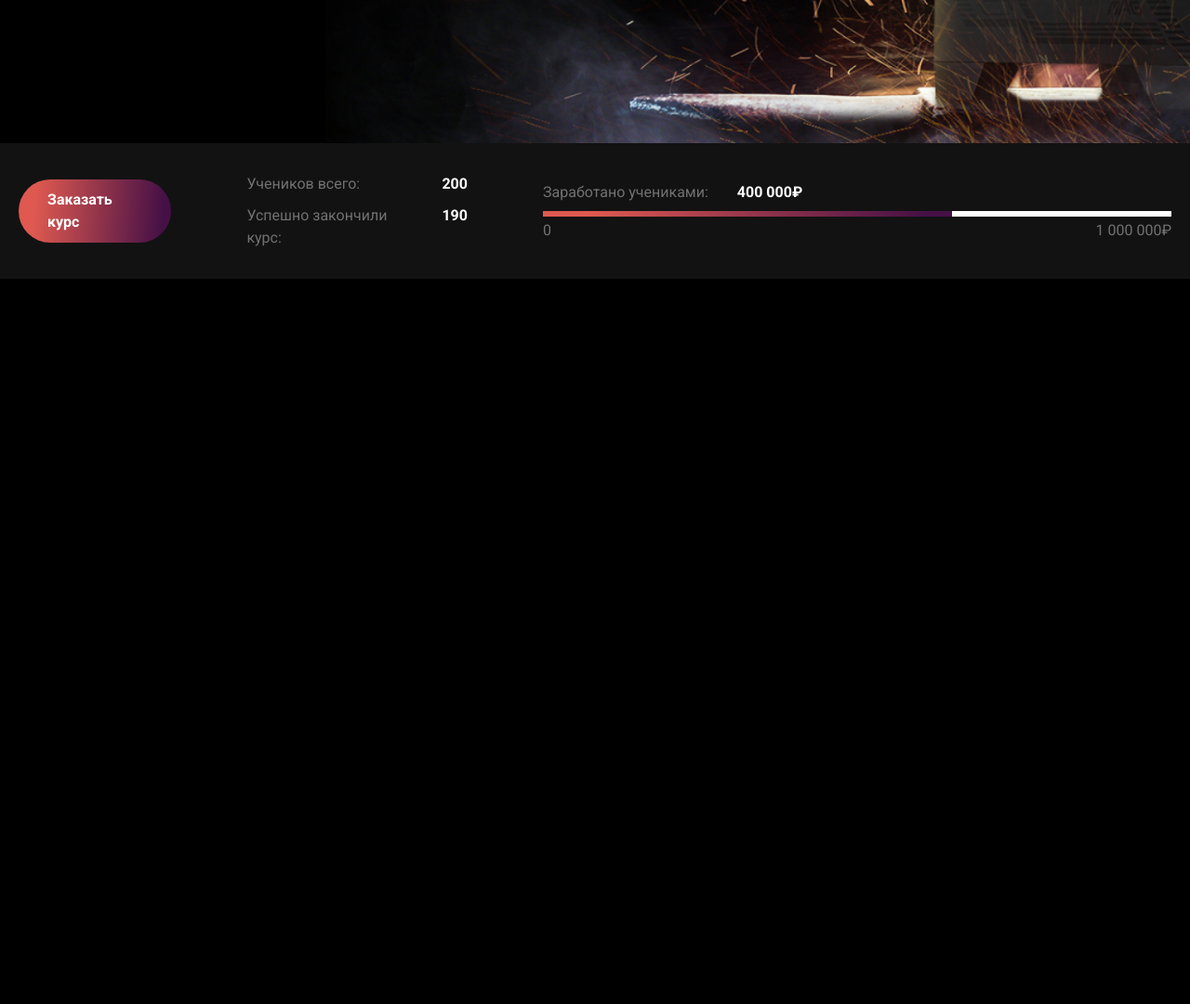
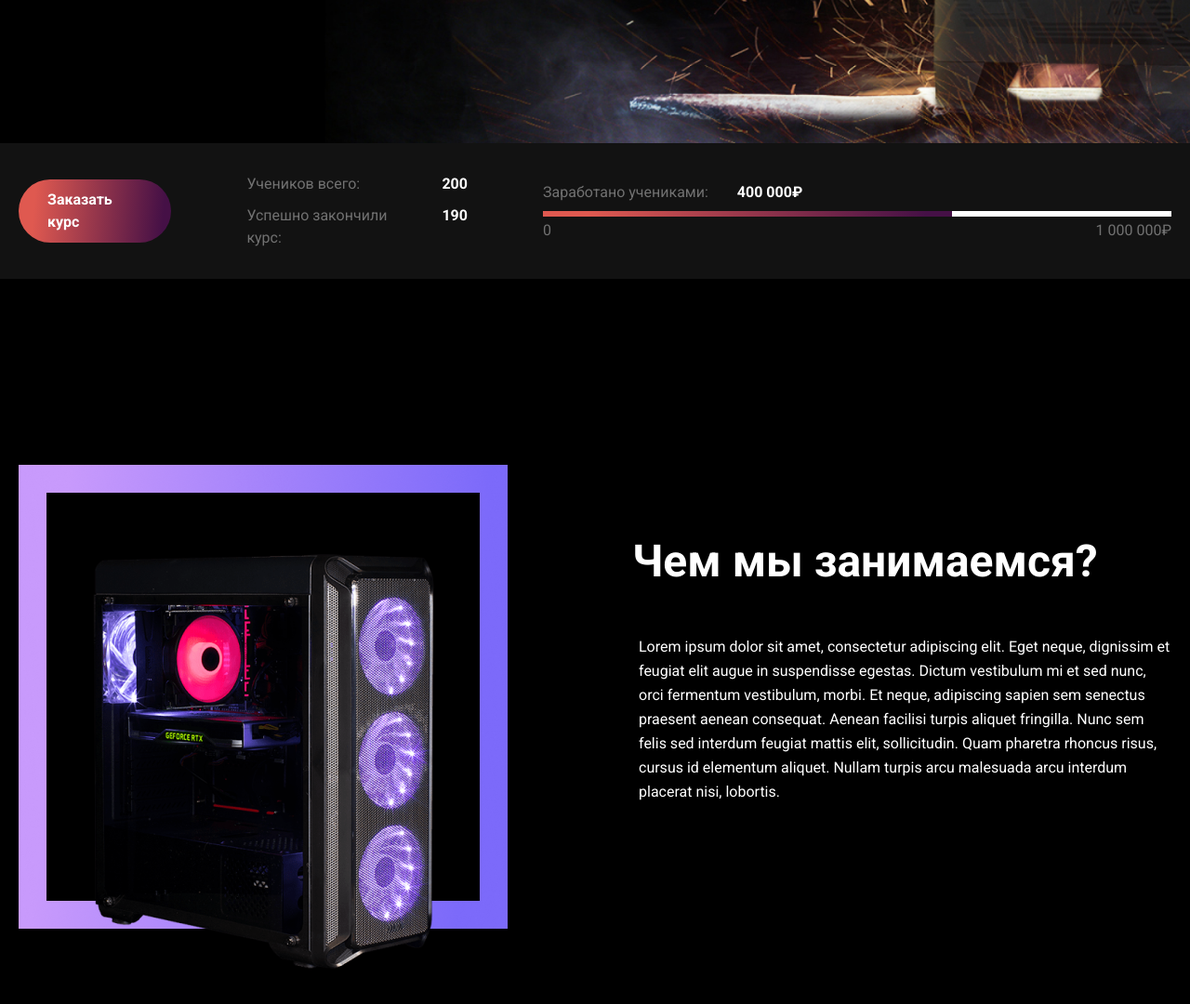
Before and after one commit to loop44/pc-courses-pixel-perfect, a website built with Vite: page index.html in a window 1280 px wide. Shown: the part 676-1756 px from the top of the page at 93% size. Before the commit the page ends 976 px from the top, so only its background shows below. Built offline with nearby package versions, Linux system fonts and the light colour scheme.

Commit message:
Create about us section

```diff
--- a/index.html
+++ b/index.html
@@ -78,5 +78,23 @@
         </div>
       </div>
     </section>
+    <section class="about">
+      <div class="container">
+        <div class="about__wrapper">
+          <img class="about__img" src="/public/assets/about.png" alt="about" />
+          <div class="about__block">
+            <h3 class="about__title title">Чем мы занимаемся?</h3>
+            <p class="about__text">
+              Lorem ipsum dolor sit amet, consectetur adipiscing elit. Eget neque, dignissim et
+              feugiat elit augue in suspendisse egestas. Dictum vestibulum mi et sed nunc, orci
+              fermentum vestibulum, morbi. Et neque, adipiscing sapien sem senectus praesent aenean
+              consequat. Aenean facilisi turpis aliquet fringilla. Nunc sem felis sed interdum
+              feugiat mattis elit, sollicitudin. Quam pharetra rhoncus risus, cursus id elementum
+              aliquet. Nullam turpis arcu malesuada arcu interdum placerat nisi, lobortis.
+            </p>
+          </div>
+        </div>
+      </div>
+    </section>
   </body>
 </html>
--- a/style.css
+++ b/style.css
@@ -46,6 +46,12 @@ li {
   display: inline-block;
   padding: 0.625rem 1.938rem;
   border-radius: 3.125rem;
+}
+
+.title {
+  font-weight: 700;
+  font-size: 48px;
+  line-height: 67.2px;
 }
 
 /* Intro */
@@ -190,3 +196,33 @@ li {
   justify-content: space-between;
   color: #717171;
 }
+
+/* About section */
+
+.about {
+  padding: 12.5rem 0px;
+}
+
+.about__wrapper {
+  display: flex;
+  justify-content: space-between;
+  gap: 8.375rem;
+}
+
+.about__img {
+  width: 32.875rem;
+  height: 33.875rem;
+}
+
+.about__block {
+  padding-top: 4.375rem;
+}
+
+.about__title {
+  margin-bottom: 2.813rem;
+}
+
+.about__text {
+  padding-left: 0.438rem;
+  line-height: 1.625rem;
+}
```
Also changed, not shown: public/assets/about.png (added).
